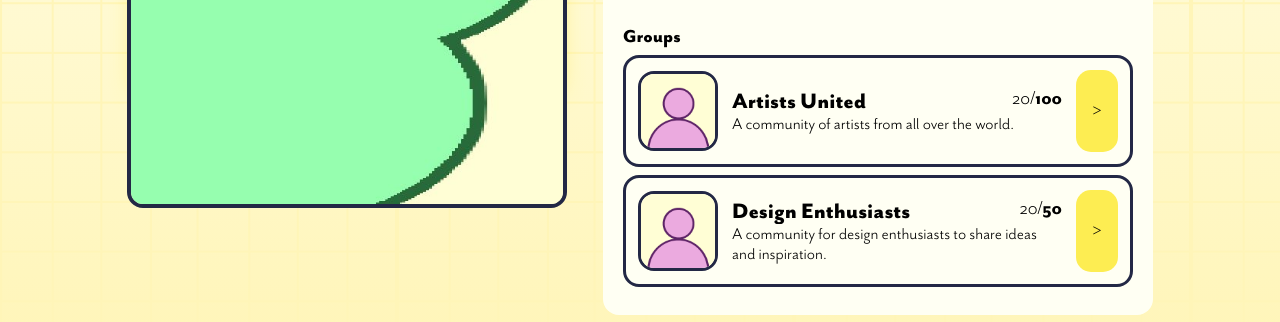
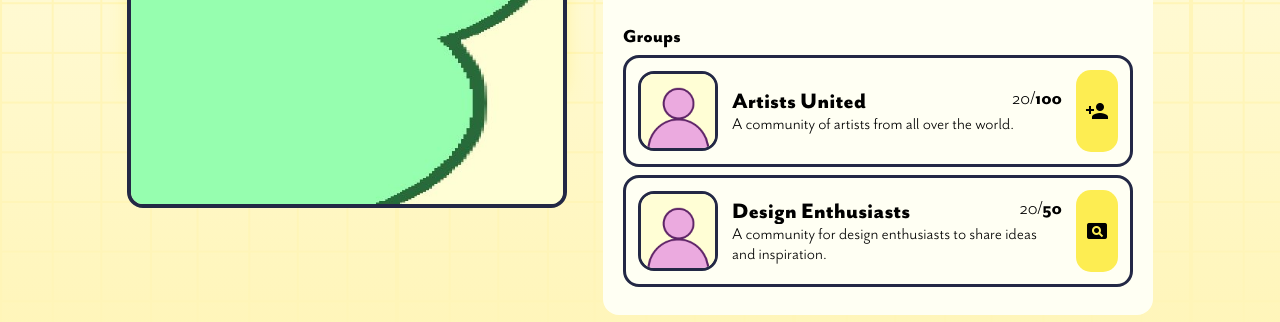
Before and after one commit to Thomas-More-ArtDefine/ArtDefine-front, a React (Create React App) app in the folder artdefine/: page /post/1 in a window 1280 px wide. Shown: the part 447-769 px from the top of the page. Built offline with nearby package versions, Linux system fonts and the light colour scheme; no server answers.

Commit message:
added: group join button component

```diff
--- a/artdefine/src/App.scss
+++ b/artdefine/src/App.scss
@@ -872,6 +872,10 @@ div.group-card{
     align-items: center;
     justify-content: center;
     margin-left: 14px;
+    &.private{
+      cursor: auto;
+      background-color: $color-gray;
+    }
   }
   div.group-info{
     width: 100%;
--- a/artdefine/src/components/group/GroupCard.tsx
+++ b/artdefine/src/components/group/GroupCard.tsx
@@ -1,4 +1,5 @@
 import { GroupModel } from "../../model/GroupModel";
+import GroupJoinButton from "./GroupJoinButton";
 
 const GroupCard: React.FC<{group:GroupModel}> = ({group} ) => {
     return (
@@ -17,9 +18,10 @@ const GroupCard: React.FC<{group:GroupModel}> = ({group} ) => {
 
                 <div className="description">{group.group_bio}</div>
             </div>
-            <div className="join-button">
+            <GroupJoinButton joined={false} groupjoin={group.group_setting_join} visibility={group.group_setting_visibility} src={group.id} />
+            {/* <div className="join-button">
                     {">"}
-            </div>
+            </div> */}
         </div>
         </>
     );
--- /dev/null
+++ b/artdefine/src/components/group/GroupJoinButton.tsx
@@ -0,0 +1,29 @@
+import { useNavigate } from "react-router-dom";
+import { GroupJoin, groupVisibility } from "../Create-group-modal";
+
+const GroupJoinButton: React.FC<{joined:boolean, groupjoin:GroupJoin, visibility:groupVisibility, src:string}> = ({joined,groupjoin,visibility,src} ) => {
+    const navigate = useNavigate();
+
+
+
+    let button;
+    if (groupjoin === GroupJoin.OPEN && joined === false) {
+        button = <div className="join-button join" onClick={() => navigate("/group/"+src)}><i className="material-icons">person_add</i></div>;
+    }else if (groupjoin === GroupJoin.INVITE && joined === false) {
+        button = <div className="join-button inspect" onClick={() => navigate("/group/"+src)}><i className="material-icons">pageview</i></div>;
+    }else if (groupjoin === GroupJoin.APPLY && joined === false) {
+        button = <div className="join-button inspect" onClick={() => navigate("/group/"+src)}><i className="material-icons">pageview</i></div>;
+    }else if (joined === true) {
+        button = <div className="join-button" onClick={() => navigate("/group/"+src)}><i className="material-icons">arrow_right</i></div>;
+    }else if (visibility === groupVisibility.PRIVATE) {
+        button = <div className="join-button private"><i className="material-icons">lock</i></div>;
+    }
+
+    return (
+        <>
+            {button}
+        </>
+    );
+    }
+
+export default GroupJoinButton;
--- a/artdefine/src/style/_variables.scss
+++ b/artdefine/src/style/_variables.scss
@@ -53,6 +53,7 @@ $xxlBreakpoint: 1400px;
 // --- Colors ---
 // head colors
 $color-white: #FFFFF3; // canvas white light
+$color-gray: #dbdbdb;
 $color-black: #000000;
 $color-primary: #FDED52; // Canary Yellow
 $color-secondary: #FE755E; // Sunset Red
```
